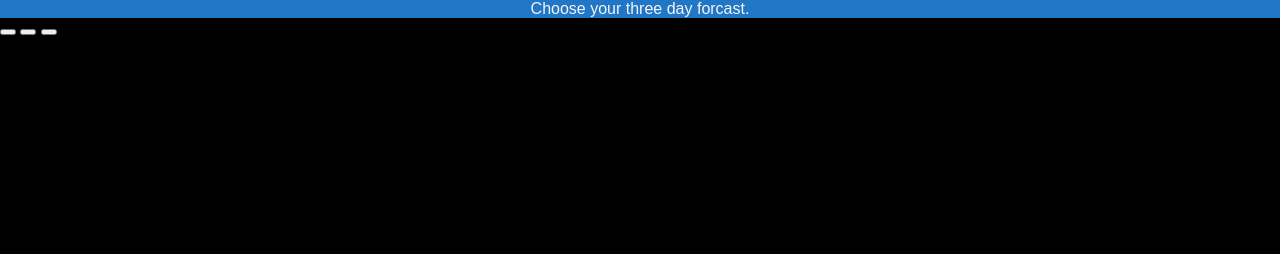
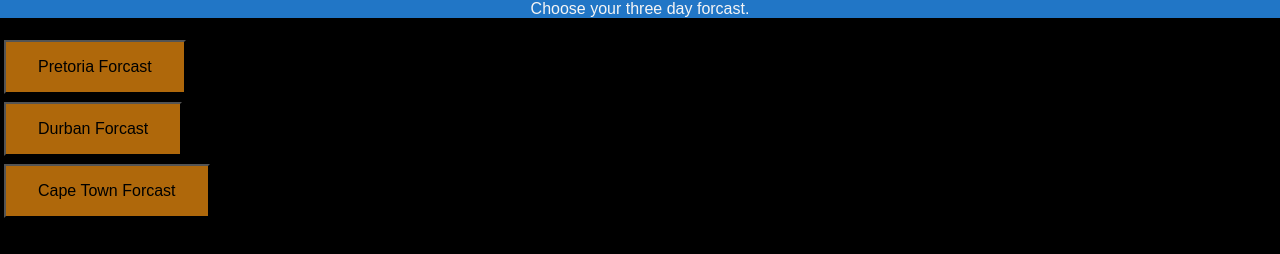
Before and after one commit to GrmBng/GrmProjects, a website built with Vite: page WeatherAPIProject/index.html in a window 1280 px wide. Built offline with nearby package versions, Linux system fonts and the light colour scheme; no server answers.

Commit message:
buttons made

```diff
--- a/WeatherAPIProject/index.html
+++ b/WeatherAPIProject/index.html
@@ -12,9 +12,12 @@
   </head>
   <body>
     <div class="weather-banner"></div>
-    <button id="pretoria-button"></button>
-    <button id="durban-button"></button>
-    <button id="capetown-button"></button>
+    <br />
+    <button id="pretoria-button">Pretoria Forcast</button>
+    <br />
+    <button id="durban-button">Durban Forcast</button>
+    <br />
+    <button id="capetown-button">Cape Town Forcast</button>
     <script
       type="module"
       src="/src/main.ts"></script>
--- a/WeatherAPIProject/src/style.css
+++ b/WeatherAPIProject/src/style.css
@@ -4,7 +4,6 @@ body {
     background-color: black;
     margin: 0;
   }
-
 
 
 .weather-banner {/*class for discription for weather app, if there is time, cause to cgange based on where people move mouse */
@@ -20,3 +19,43 @@ body {
     flex-wrap: wrap;
     justify-content: center;
 }
+
+#pretoria-button {
+  display: flex;
+  background-color: rgba(212, 126, 14, 0.829);
+  flex-wrap: wrap;
+  justify-content: left;
+  padding: 16px 32px;
+  text-align: center;
+  text-decoration: none;
+  display: inline-block;
+  font-size: 16px;
+  margin: 4px 4px;
+  cursor: pointer;
+}
+#durban-button {
+  display: flex;
+  background-color: rgba(212, 126, 14, 0.829);
+  flex-wrap: wrap;
+  justify-content: left;
+  padding: 16px 32px;
+  text-align: center;
+  text-decoration: none;
+  display: inline-block;
+  font-size: 16px;
+  margin: 4px 4px;
+  cursor: pointer;
+}
+#capetown-button {
+  display: flex;
+  background-color: rgba(212, 126, 14, 0.829);
+  flex-wrap: wrap;
+  justify-content: left;
+  padding: 16px 32px;
+  text-align: center;
+  text-decoration: none;
+  display: inline-block;
+  font-size: 16px;
+  margin: 4px 4px;
+  cursor: pointer;
+}
```
